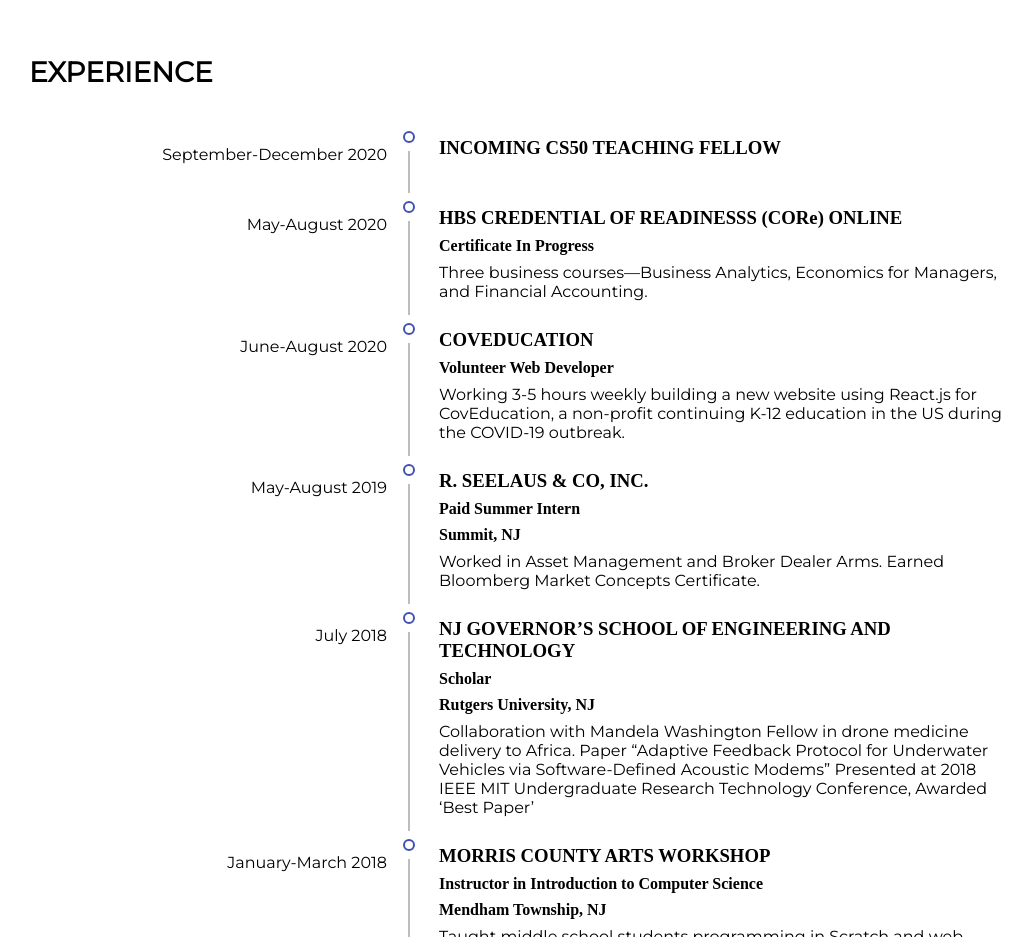
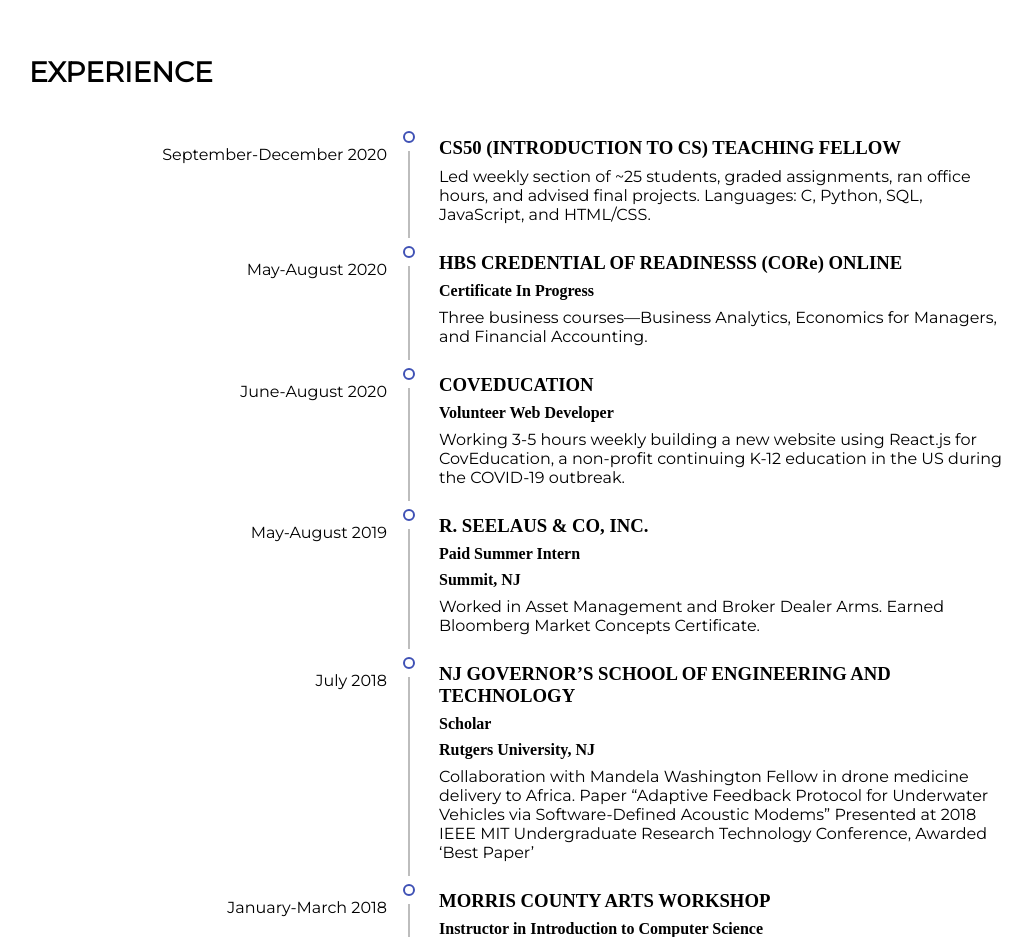
Before and after one commit to cabel200/cabel200.github.io, a React (Create React App) app: page / in a window 1280 px wide. Shown: the part 1720-2657 px from the top of the page, without its empty margins (231-1263 px from the left). Built offline with nearby package versions, Linux system fonts and the light colour scheme.

Commit message:
updates to timeline

```diff
--- a/src/components/pages/Experience.js
+++ b/src/components/pages/Experience.js
@@ -27,7 +27,8 @@
             <TimelineConnector />
           </TimelineSeparator>
           <TimelineContent>
-              <h3 class="close playfair">INCOMING CS50 TEACHING FELLOW</h3>
+              <h3 class="close playfair">CS50 (INTRODUCTION TO CS) TEACHING FELLOW </h3>
+              <p class="close montserrat">Led weekly section of ~25 students, graded assignments, ran office hours, and advised final projects. Languages: C, Python, SQL, JavaScript, and HTML/CSS.</p>
           </TimelineContent>
         </TimelineItem>
         <TimelineItem>
--- a/src/components/pages/Intro.js
+++ b/src/components/pages/Intro.js
@@ -12,7 +12,7 @@
         <div class="centered">
           <h2 class="playfair close">Hi I'm Caroline!</h2>
           <p class="montserrat close medium"> I'm a sophomore at Harvard College studying Computer Science. </p>
-          <a href='/CarolineAbelCVJuly2020.docx' download><Button variant="contained" class="montserrat"><ArrowDownwardIcon fontSize="small"/>DOWNLOAD CV</Button></a>
+          <a href='/CarolineAbelTechJan21.docx' download><Button variant="contained" class="montserrat"><ArrowDownwardIcon fontSize="small"/>DOWNLOAD CV</Button></a>
         </div>
       </div>
     )
```
